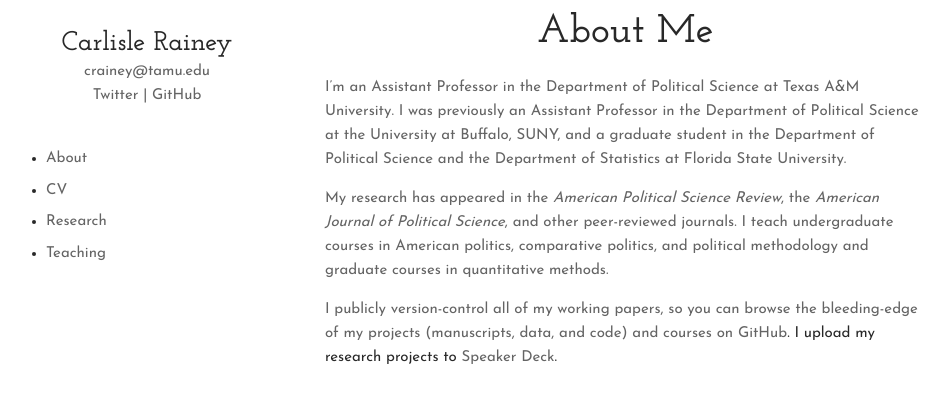
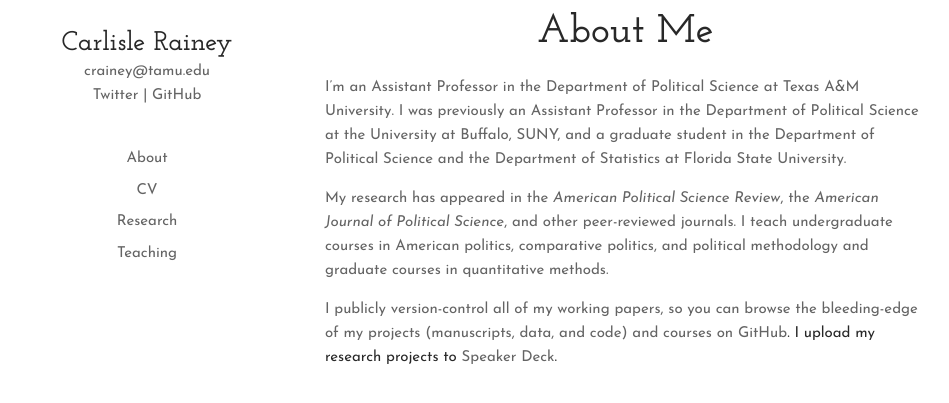
Before and after one commit to carlislerainey/carlislerainey.github.io, a Jekyll site: the page built from index.md, in a window 1280 px wide. Shown: the top 403 px of the page, without its empty margins (174-1123 px from the left). Built offline with Jekyll 4.4.1, drawn with Linux system fonts in a browser that asks for light colours.

Commit message:
refine style

```diff
--- a/css/skeleton.css
+++ b/css/skeleton.css
@@ -28,9 +28,8 @@
 
 /* Import Fonts
 –––––––––––––––––––––––––––––––––––––––––––––––––– */
-@import url(http://fonts.googleapis.com/css?family=Josefin+Sans:400);
-@import url(http://fonts.googleapis.com/css?family=Josefin+Slab:300,400,300italic,400italic,600,700);
-@import url(http://fonts.googleapis.com/css?family=Inconsolata);
+@import url(http://fonts.googleapis.com/css?family=Josefin+Sans:400,400italic);
+@import url(http://fonts.googleapis.com/css?family=Josefin+Slab:600);
 
 
 /* Grid
@@ -120,17 +119,17 @@
 are based on 10px sizing. So basically 1.5rem = 15px :) */
 html { font-size: 62.5%; }
 body {
-  font-size: 1.5em; /* currently ems cause chrome bug misinterpreting rems on body element */
+  font-size: 1.5rem; /* currently ems cause chrome bug misinterpreting rems on body element */
   line-height: 1.6;
   font-weight: 400;
-  font-family: "Josefin Sans", Helvetica, Arial, sans-serif;
+  font-family: 'Josefin Sans'; Helvetica, sans;
   color: rgb(40, 40, 40); }
 
 /* Typography
 –––––––––––––––––––––––––––––––––––––––––––––––––– */
 
 h1, h2, h3, h4, h5, h6 {
-  font-family: 'Josefin Slab';
+  font-family: 'Josefin Slab', Times, sans-serif;
   margin-top: 0;
   margin-bottom: 2rem;
   font-weight: 600;
@@ -142,7 +141,7 @@
 h4 { font-size: 1.5rem; line-height: 1.2; }
 
 h1.carlisle {
-  font-family: 'Josefin Slab';
+  font-family: 'Josefin Slab', Times, sans-serif;
   font-size: 2.7rem;
   text-align: center;
   color: rgb(40, 40, 40);
@@ -160,10 +159,7 @@
 h4 { font-size: 1.5rem; line-height: 1.2; font-variant: small-caps;}
 }
 
-p {
-  text-align: left;
-  font-family: 'Josefin Sans';
-  margin-top: 0; }
+p { margin-top: 0; }
 
 /* Links
 –––––––––––––––––––––––––––––––––––––––––––––––––– */
@@ -211,14 +207,17 @@
 /* Menu (Navigation Links)
 –––––––––––––––––––––––––––––––––––––––––––––––––– */
 
+ul.menu {
+  text-align: center;
+  margin-left: 0;
+  padding-left: 0;
+}
+li.menu {
+    list-style-type: none;
+}
 
 /* Larger than tablet */
 @media (max-width: 750px) {
-  ul.menu {
-    text-align: center;
-    margin-left: 0;
-    padding-left: 0;
-  }
   li.menu {
   display: inline-block;
   margin-left: 1.25rem;
```
